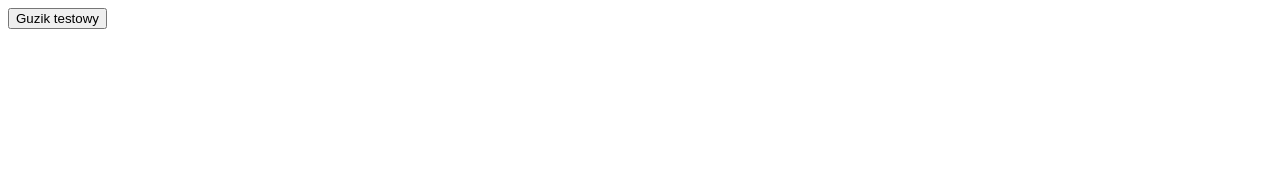
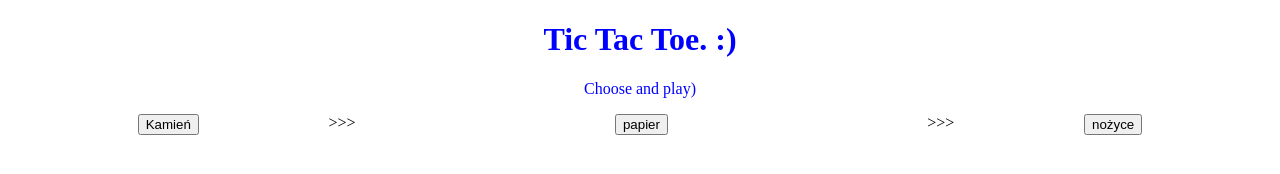
Before and after one commit to inazuma-code33/javascript-prework, a website: page index.html in a window 1280 px wide. Drawn offline with Linux system fonts and the light colour scheme.

Commit message:
HTML,CSS,JS-Ready in 50%

```diff
--- a/css/style.css
+++ b/css/style.css
@@ -0,0 +1,16 @@
+.txt {
+    color: blue;
+    text-align: center;
+    text-decoration: blue;
+}
+#buttons {
+
+}
+#test-button {
+
+}
+.container {
+    display: flex;
+    justify-content: center;
+    justify-content: space-between;
+}
--- a/index.html
+++ b/index.html
@@ -8,13 +8,23 @@
 </head>
 
 <body>
+	<div class="txt">
+		<h1>Tic Tac Toe. :)</h1>
+			<p>Choose and play)</p>
+	</div>
 	<div class="container">
-		<div id="buttons"></div>
-		<button id="test-button">Guzik testowy</button>
+		<div id="buttons"><i class="far fa-gem"></i></div>
+		<button id="test-button">Kamień</button>
+		<div id="messages">>>></div>
+		<div id="buttons"><i class="far fa-gem"></i></div>
+		<button id="test-button">papier</button>
+		<div id="messages"></div>
+		<div id="buttons">>>></div>
+		<button id="test-button">nożyce</button>
 		<div id="messages"></div>
 	</div>
 	<script src="js/functions.js"></script>
-		<script src="js/script.js"></script>
+	<script src="js/script.js"></script>
 </body>
 
 </html>
--- a/js/script.js
+++ b/js/script.js
@@ -1,3 +1,4 @@
+console.log("Action");
 function playGame(playerMove) {
   clearMessages();
 
@@ -35,5 +36,3 @@ function displayResult(argComputerMove, argPlayerMove) {
     printMessage('Wygrywa komputer');
   }
 }
-
-console.log("What don't work");
```
